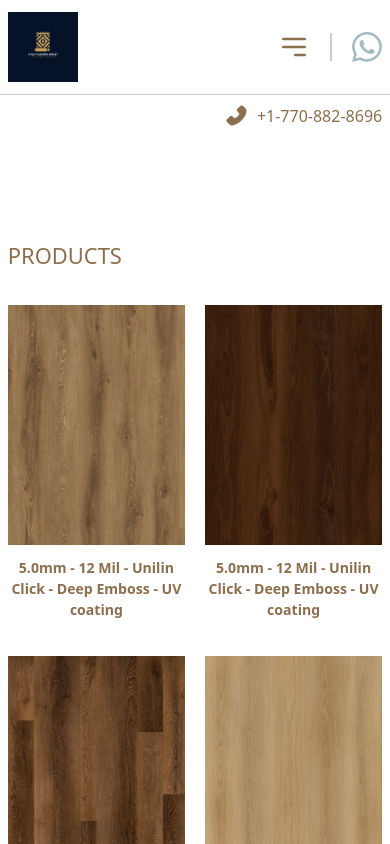
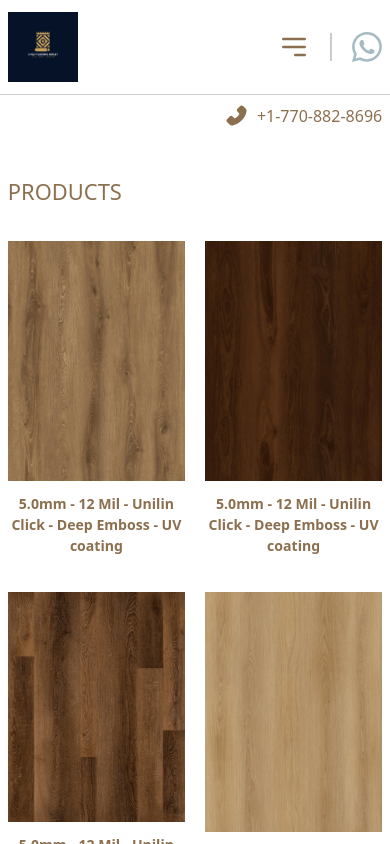
Before and after one commit to flooringOut/flooring-outlet, a Next.js app: page /products in a window 390 px wide. Shown: the top 844 px of the page. Built offline with nearby package versions, Linux system fonts and the light colour scheme.

Commit message:
product page margin

```diff
--- a/pages/products/[id].js
+++ b/pages/products/[id].js
@@ -13,7 +13,7 @@ const Product = () => {
   const product = ProductsList[productId - 1];
 
   return (
-    <div className='container flex mt-24 gap-12 md:gap-0 flex-col md:flex-row'>
+    <div className='container flex mt-14 md:mt-24 gap-12 md:gap-0 flex-col md:flex-row'>
       <CarouselWithThumbnails data={images} />
       <ProductDetails product={product} />
     </div>
--- a/src/components/Products.jsx
+++ b/src/components/Products.jsx
@@ -5,7 +5,7 @@ import Product from './Product';
 
 const Products = ({ title, products, isWrap = false }) => {
   return (
-    <div className='container mt-28'>
+    <div className='container mt-12 md:mt-28'>
       {title && <h1 className='text-lg text-primary mb-8'>{title}</h1>}
       <div
         className={`grid grid-cols-2 md:grid-cols-3 gap-x-5 gap-y-9 md:gap-x-10 md:gap-y-16 md:flex-row ${
```
